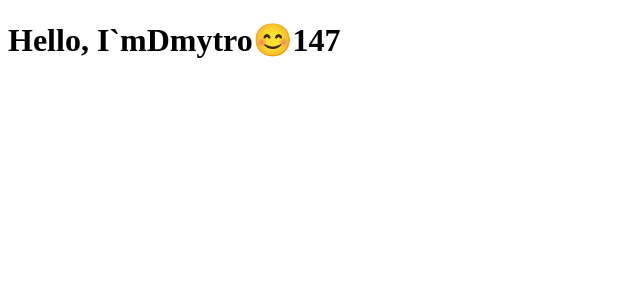
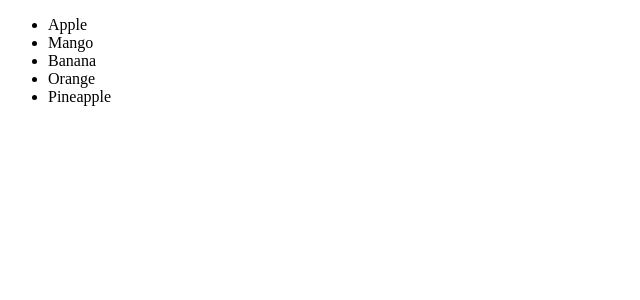
Before and after one commit to FreshLemur/Really-studying-react, a React (Vite) app in the folder reactpro/: page / in a window 1280 px wide. Shown: the top 300 px of the page, without its empty margins (0-640 px from the left). Built offline with nearby package versions, Linux system fonts and the light colour scheme.

Commit message:
13 lesson ended

```diff
--- a/reactpro/src/App.jsx
+++ b/reactpro/src/App.jsx
@@ -1,36 +1,11 @@
-import Hello from "./components/Hello";
+import Fruits from "./components/Fruits";
+
 function App() {
-  const person = {
-    name: "Dmytro",
-    message: "Hello, I`m",
-    emoji: "😊",
-    seatNumbers: [1, 4, 7],
-  };
   return (
     <div className="App">
-      <Hello person={person} />
-      {/* Передача об'єкту в компонент. */}
+      <Fruits />
     </div>
   );
 }
 
 export default App;
-
-// import Hello from "./components/Hello";
-// function App() {
-//   const seatNumbers = [1, 4, 7];
-//   return (
-//     <div className="App">
-//       <Hello
-//         name="Dmytro"
-//         message="Hello, I`m"
-//         emoji="😊"
-//         seatNumbers={seatNumbers}
-//         // Передача масиву в компонент.
-//       />
-//     </div>
-//   );
-// }
-
-// export default App;
-// Це передача масиву в компонент, seatNumbers={seatNumbers}.
--- /dev/null
+++ b/reactpro/src/components/Fruits.jsx
@@ -0,0 +1,48 @@
+export default function Fruits() {
+  const fruits = ["Apple", "Mango", "Banana", "Orange", "Pineapple"];
+  return (
+    <div>
+      <ul>
+        {fruits.map((fruit, index) => (
+          <li key={index}>{fruit}</li>
+        ))}
+      </ul>
+    </div>
+  );
+}
+
+// Ми передали сюди масив з фруктів, проте вони ніби прилипли один до одного і на сторінці виглядають ось так:
+// AppleMangoBananaOrangePineapple
+
+// Використовуючи цикл map ми відфільтрували наш масив і тепер ми створили 5 різних li елементів.
+// 1 li - Apple
+// 2 li - Mango
+// 3 li - Banana
+// 4 li - Orange
+// 5 li - Pineapple
+// Ми закинули всі ці елементи в ul список.
+// Проте ми маємо warning:
+// Fruits.jsx?t=1707118831379:18 Warning: Each child in a list should have a unique "key" prop.
+
+// Check the render method of `Fruits`. See https://reactjs.org/link/warning-keys for more information.
+//     at li
+//     at Fruits
+//     at div
+//     at App
+
+// Щоб виправити цю помилку ми повинні були створити key - уникальній ідентифікатор кожного елементу, щоб для React не було проблем.
+// Це повідомлення про помилку пов'язане з відсутністю унікального "key" для кожного елемента в списку, який ви рендерите.
+// У React кожен елемент в масиві або списку повинен мати унікальний ключ для ефективного відслідковування та оптимізації відображення.
+// В нашому випадку ми створили key за індексом, кожним айді елементу.
+// Можна також передати не index, а fruit. Таким чином теж створиться унікальній ідентифікатор.
+
+// const prices = [10, 20, 50, 30, 60];
+// prices.map((price) => console.log((price * 32) / 100));
+// Приклад циклу map. В цьому випадку ми порахували 32% від чисел.
+// Пробігаємося по масиву і створюємо новий, не мутуючи попередній.
+// Також можна передавати index.
+
+// export default function Fruits() {
+//     return <div></div>;
+//   }
+// Це шаблон, по якому ми миттєво експортуємо і пишемо менше коду, тому він кращий.
```
Also changed, not shown: 2 other files (tests, documents, lock files or other folders).
